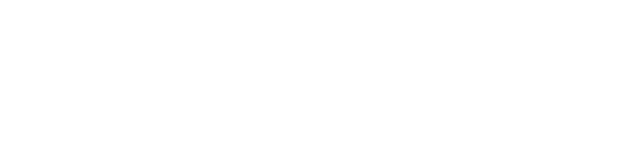
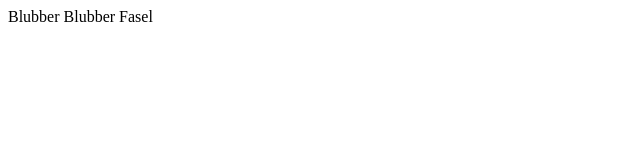
Before and after one commit to PeerKo/Cocktail, a plain HTML site: page HTMLPage.html in a window 1280 px wide. Shown: the whole page, without its empty margins (0-640 px from the left). Drawn offline with Linux system fonts and the light colour scheme.

Commit message:
Obamacare

```diff
--- a/HTMLPage.html
+++ b/HTMLPage.html
@@ -6,6 +6,6 @@
         <title></title>
     </head>
     <body>
-
+        Blubber Blubber Fasel
     </body>
 </html>
```
